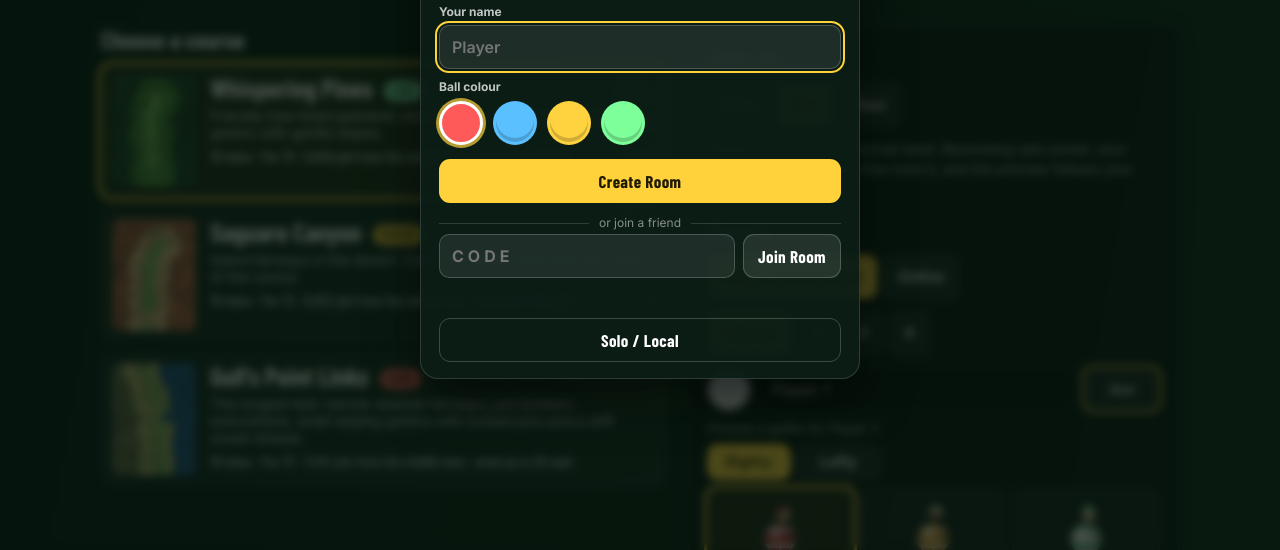
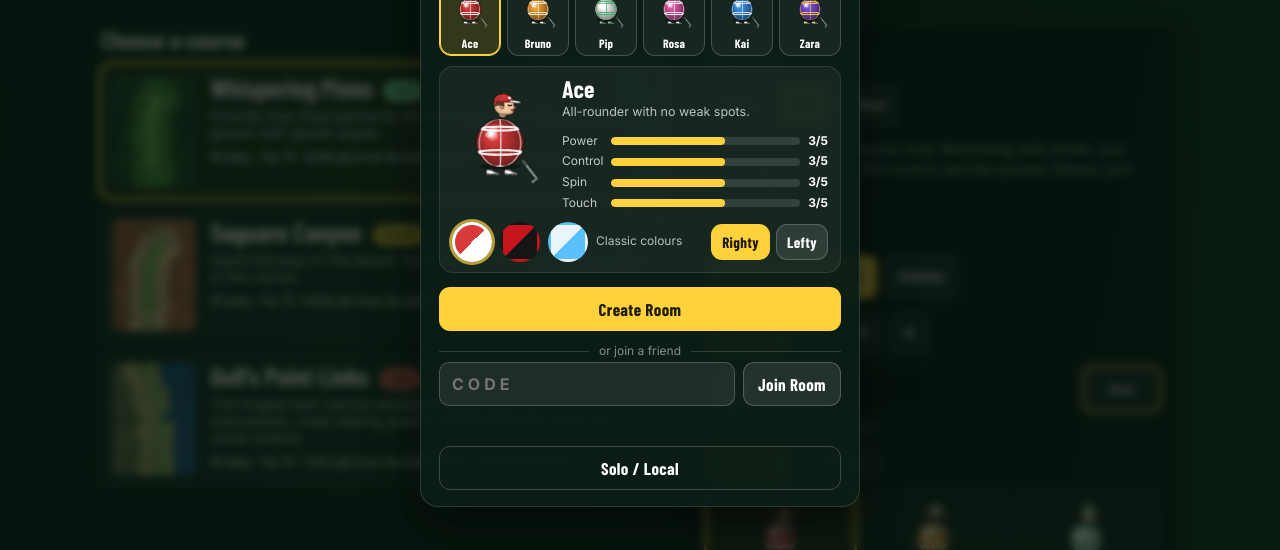
Before and after one commit to bberlin722/flick-links, a plain HTML site: page index.html in a window 1280 px wide. Shown: the part 250-800 px from the top of the page. Drawn offline with nearby package versions, Linux system fonts and the light colour scheme; a web font is replaced by a local one.

Commit message:
Add files via upload

```diff
--- a/index.html
+++ b/index.html
@@ -499,6 +499,23 @@ body.pm #board{display:none!important}
 #p2pOv .plist .empty{background:transparent;border:1px dashed rgba(255,255,255,.16);color:rgba(255,255,255,.45);font-size:13px}
 #p2pOv .pstat{min-height:20px;font-size:13px;color:#ffd23c;margin:8px 0 0}
 #p2pOv .solo{width:100%;margin-top:12px;background:transparent}
+#p2pOv .pchars{display:grid;grid-template-columns:repeat(6,minmax(0,1fr));gap:6px}
+#p2pOv .pchars button{min-height:0;height:auto;padding:4px 2px 5px;border-radius:12px;display:flex;flex-direction:column;align-items:center;gap:2px;background:rgba(255,255,255,.05);font:700 12px 'Barlow Condensed',sans-serif;letter-spacing:.2px}
+#p2pOv .pchars button canvas{width:44px;height:55px}
+#p2pOv .pchars button.on{background:rgba(255,210,60,.16);border-color:#ffd23c;box-shadow:0 0 0 1px #ffd23c inset}
+#p2pOv .pchars button small{font:inherit;white-space:nowrap;overflow:hidden;text-overflow:ellipsis;max-width:100%}
+#p2pOv .pdet{display:grid;grid-template-columns:96px minmax(0,1fr);gap:4px 14px;margin-top:10px;padding:10px 12px;border-radius:14px;background:rgba(255,255,255,.05);border:1px solid rgba(255,255,255,.1);align-items:start}
+#p2pOv .pdet canvas{width:96px;height:120px;grid-row:span 2}
+#p2pOv .pdet h3{margin:0;font:800 24px/1 'Barlow Condensed',sans-serif}#p2pOv .pdet p{margin:3px 0 8px;font-size:12.5px;color:rgba(255,255,255,.72);line-height:1.35}
+#p2pOv .pbars{display:grid;grid-template-columns:auto minmax(0,1fr) auto;gap:4px 8px;align-items:center;font-size:12px}
+#p2pOv .pbars span{color:rgba(255,255,255,.75)}#p2pOv .pbars i{height:8px;border-radius:4px;background:rgba(255,255,255,.12);position:relative;overflow:hidden}#p2pOv .pbars i:after{content:'';position:absolute;inset:0 auto 0 0;width:calc(var(--v)*20%);background:#ffd23c;border-radius:4px}#p2pOv .pbars b{font-size:12px;min-width:1.4em;text-align:right}
+#p2pOv .pskins{grid-column:1/-1;display:flex;flex-wrap:wrap;gap:8px;align-items:center;margin-top:6px}
+#p2pOv .pskins button[data-j]{flex:none;width:40px;height:40px;min-height:0;padding:0;border-radius:50%;border:3px solid transparent}
+#p2pOv .pskins button[data-j].on{border-color:#fff;box-shadow:0 0 0 3px rgba(255,210,60,.7)}
+#p2pOv .pskins em{font-style:normal;font-size:12px;color:rgba(255,255,255,.7);flex:1 1 auto;min-width:6em}
+#p2pOv .phand{display:flex;gap:6px;margin-left:auto}#p2pOv .phand button{min-height:36px;padding:0 10px;font-size:15px}#p2pOv .phand button.on{background:#ffd23c;color:#1f1a02;border-color:transparent}
+#p2pOv .plist canvas{width:30px;height:38px;flex:none}#p2pOv .plist small.ch{color:rgba(255,255,255,.55)}
+@media(max-width:420px){#p2pOv .pchars{grid-template-columns:repeat(3,minmax(0,1fr))}#p2pOv .pdet{grid-template-columns:80px minmax(0,1fr)}#p2pOv .pdet canvas{width:80px;height:100px}}
 #p2pBan{position:fixed;left:50%;bottom:calc(16px + env(safe-area-inset-bottom,0px));transform:translateX(-50%);z-index:25;display:flex;align-items:center;gap:10px;padding:10px 18px;border-radius:999px;background:rgba(9,22,17,.86);border:1px solid rgba(255,255,255,.16);color:#fff;font:800 20px/1 'Barlow Condensed',sans-serif;letter-spacing:.3px;pointer-events:none;max-width:min(92vw,460px);white-space:nowrap;overflow:hidden;text-overflow:ellipsis}
 #p2pBan[hidden]{display:none}#p2pBan i{width:14px;height:14px;border-radius:50%;flex:none}#p2pBan small{font:600 13px Inter,sans-serif;color:rgba(255,255,255,.7)}
 body.p2p-spect #swingCtl,body.p2p-spect #aimL,body.p2p-spect #aimR,body.p2p-spect #spinFloat,body.p2p-spect #camReset,body.p2p-spect #shotStats{visibility:hidden!important}
@@ -512,11 +529,12 @@ body.p2p-spect #swingCtl,body.p2p-spect #aimL,body.p2p-spect #aimR,body.p2p-spec
   <div id="p2pSetup">
    <label for="p2pName">Your name</label>
    <input id="p2pName" maxlength="16" autocomplete="off" placeholder="Player">
-   <label>Ball colour</label>
-   <div class="cols" id="p2pCols"></div>
-   <div class="prow2" style="margin-top:14px"><button class="pri" id="p2pCreate">Create Room</button></div>
+   <label>Your golfer</label>
+   <div class="pchars" id="p2pChars" role="listbox" aria-label="Golfers"></div>
+   <div class="pdet" id="p2pDet"></div>
+   <div id="p2pConn"><div class="prow2" style="margin-top:14px"><button class="pri" id="p2pCreate">Create Room</button></div>
    <div class="or">or join a friend</div>
-   <div class="prow2"><input id="p2pCode" maxlength="4" placeholder="CODE" autocomplete="off" autocapitalize="characters" aria-label="Room code" style="text-transform:uppercase;letter-spacing:4px;font-weight:800"><button id="p2pJoin" style="flex:none">Join Room</button></div>
+   <div class="prow2"><input id="p2pCode" maxlength="4" placeholder="CODE" autocomplete="off" autocapitalize="characters" aria-label="Room code" style="text-transform:uppercase;letter-spacing:4px;font-weight:800"><button id="p2pJoin" style="flex:none">Join Room</button></div></div>
   </div>
   <div id="p2pLobby" hidden>
    <div class="psub" style="margin:0;text-align:center">Room code</div>
@@ -2224,7 +2242,8 @@ const P={name:'',col:0};try{Object.assign(P,JSON.parse(localStorage.getItem('fli
 const saveP=()=>{try{localStorage.setItem('flicklinks-p2p',JSON.stringify(P))}catch(_){}};
 const q=s=>document.querySelector(s);
 const stat=t=>{q('#p2pStat').textContent=t||''};
-const myProf=()=>({n:(P.name||'').trim().slice(0,16)||'Player',c:P2PCOL[P.col|0],ch:M.onChar|0,sk:M.onSkin|0,hd:M.onHand||'R'});
+const chIdx=()=>clamp(M.onChar|0,0,CHARS.length-1),skIdx=()=>clamp(M.onSkin|0,0,CHARS[chIdx()].skins.length-1);
+const myProf=()=>{const C=CHARS[chIdx()],S=C.skins[skIdx()];return{n:(P.name||'').trim().slice(0,16)||'Player',c:S.shirt,ch:chIdx(),sk:skIdx(),hd:M.onHand||'R'}};
 const mine=()=>G.p2p&&G.players.length&&curP()&&curP().pid===NET2.me;
 const snap=b=>{const o={};for(const k in b)if(k!=='trail')o[k]=b[k];return JSON.parse(JSON.stringify(o))};
 
@@ -2263,18 +2282,28 @@ async function openRoom(code){
 const send=(t,d,to)=>{if(NET2.room)try{NET2.room.send(t,d,to)}catch(_){}};
 
 /* ---------- lobby overlay ---------- */
-function renderCols(){const used=new Set(NET2.order.filter(p=>p!==NET2.me).map(p=>NET2.profs[p]&&NET2.profs[p].c));
- q('#p2pCols').innerHTML=P2PCOL.map((c,i)=>`<button data-i="${i}" class="${i===(P.col|0)?'on':''}" style="background:${c}" aria-label="Colour ${i+1}${used.has(c)?' (taken)':''}" title="${used.has(c)?'Another player has this colour':''}"></button>`).join('');
- q('#p2pCols').querySelectorAll('button').forEach(b=>b.onclick=()=>{P.col=+b.dataset.i;saveP();renderCols();profChanged()});}
+function renderCols(){
+ const box=q('#p2pChars'),ci=chIdx(),si=skIdx(),C=CHARS[ci];
+ if(box.childElementCount!==CHARS.length){box.innerHTML=CHARS.map((c,i)=>`<button data-i="${i}" role="option"><canvas width="64" height="80"></canvas><small>${esc(c.n)}</small></button>`).join('');
+  box.querySelectorAll('button').forEach(b=>b.onclick=()=>{const i=+b.dataset.i;if(i!==chIdx()){M.onChar=i;M.onSkin=0;saveM();renderCols();profChanged()}})}
+ box.querySelectorAll('button').forEach(b=>{const i=+b.dataset.i,on=i===ci;b.classList.toggle('on',on);b.setAttribute('aria-selected',on);portrait(b.querySelector('canvas'),i,on?si:0)});
+ const S=C.skins[si];
+ q('#p2pDet').innerHTML=`<canvas width="64" height="80"></canvas><div><h3>${esc(C.n)}</h3><p>${esc(C.d||'')}</p></div><div class="pbars">${STATN.map((n,k)=>`<span>${n}</span><i style="--v:${C.st[k]}"></i><b>${C.st[k]}/5</b>`).join('')}</div>
+  <div class="pskins">${C.skins.map((k,j)=>`<button data-j="${j}" class="${j===si?'on':''}" title="${esc(k.n)}" aria-label="${esc(k.n)} colours" style="background:linear-gradient(135deg,${k.shirt} 0 50%,${k.hat===k.shirt?k.shirt2:k.hat} 50%)"></button>`).join('')}<em>${esc(S.n)} colours</em><span class="phand"><button data-h="R" class="${(M.onHand||'R')==='R'?'on':''}">Righty</button><button data-h="L" class="${M.onHand==='L'?'on':''}">Lefty</button></span></div>`;
+ portrait(q('#p2pDet canvas'),ci,si);
+ q('#p2pDet').querySelectorAll('.pskins button[data-j]').forEach(b=>b.onclick=()=>{M.onSkin=+b.dataset.j;saveM();renderCols();profChanged()});
+ q('#p2pDet').querySelectorAll('.phand button').forEach(b=>b.onclick=()=>{M.onHand=b.dataset.h;saveM();renderCols();profChanged()});
+}
 function profChanged(){if(!NET2.room)return;NET2.profs[NET2.me]=myProf();send('prof',myProf());if(NET2.host)lobbyOut();renderLobby()}
 function renderLobby(){
  const inRoom=!!NET2.room;q('#p2pSetup').hidden=inRoom&&!G.p2p?false:false;
  q('#p2pLobby').hidden=!inRoom;q('#p2pSetup').querySelector('#p2pCreate').disabled=inRoom;q('#p2pJoin').disabled=inRoom;q('#p2pCode').disabled=inRoom;
+ q('#p2pConn').hidden=inRoom;
  if(!inRoom)return;
  q('#p2pCodeShow').textContent=NET2.code;
- const rows=NET2.order.map(pid=>{const p=NET2.profs[pid]||{n:'Joining…',c:'#888'};return`<div><i style="background:${esc(p.c)}"></i><span>${esc(p.n)}${pid===NET2.me?' (you)':''}</span><small>${pid===(NET2.host?NET2.me:NET2.hostId)?'Host':''}</small></div>`});
+ const rows=NET2.order.map(pid=>{const p=NET2.profs[pid]||{n:'Joining…',c:'#888'},cn=CHARS[p.ch|0]?CHARS[p.ch|0].n:'';return`<div data-pid="${esc(pid)}"><canvas width="64" height="80"></canvas><span>${esc(p.n)}${pid===NET2.me?' (you)':''}<br><small class="ch">${esc(cn)}${p.hd==='L'?' · lefty':''}</small></span><small>${pid===(NET2.host?NET2.me:NET2.hostId)?'Host':''}</small></div>`});
  for(let i=NET2.order.length;i<4;i++)rows.push('<div class="empty">Open slot</div>');
- q('#p2pList').innerHTML=rows.join('');
+ q('#p2pList').innerHTML=rows.join('');q('#p2pList').querySelectorAll('[data-pid]').forEach(d=>{const p=NET2.profs[d.dataset.pid];if(p&&CHARS[p.ch|0])portrait(d.querySelector('canvas'),p.ch|0,p.sk|0)});
  q('#p2pHostOpts').hidden=!NET2.host;
  q('#p2pStart').disabled=NET2.order.length<1;
  q('#p2pStart').textContent=NET2.order.length<2?'Start (waiting for friends…)':'Start Multiplayer Game';
@@ -2302,7 +2331,6 @@ async function enter(code,host){
  R.on('lobby',(d,pid)=>{if(NET2.host&&pid!==NET2.me)return;
   if(!d.order.includes(NET2.me)){if(d.full){stat('That room is full (4 players).');leave(true)}else if(d.started){stat('That game has already started. Ask the host to start a new room.');leave(true)}return}
   NET2.hostId=d.hostId||pid;NET2.order=d.order.slice();Object.assign(NET2.profs,d.profs||{});
-  {const taken=new Set(NET2.order.filter(x=>x!==NET2.me).map(x=>NET2.profs[x]&&NET2.profs[x].c));if(taken.has(P2PCOL[P.col|0])){const f=P2PCOL.findIndex(c=>!taken.has(c));if(f>=0){P.col=f;saveP();NET2.profs[NET2.me]=myProf();send('prof',myProf())}}}
   NET2.profs[NET2.me]=myProf();renderLobby()});
  R.on('start',(d,pid)=>{if(NET2.host||G.p2p)return;if(!d.players.some(p=>p.pid===NET2.me))return;NET2.hostId=pid;startGame(d)});
  R.on('shot',onShot);R.on('pos',onPos);R.on('rest',onRest);R.on('aim',onAim);R.on('hole',onHole);
```
